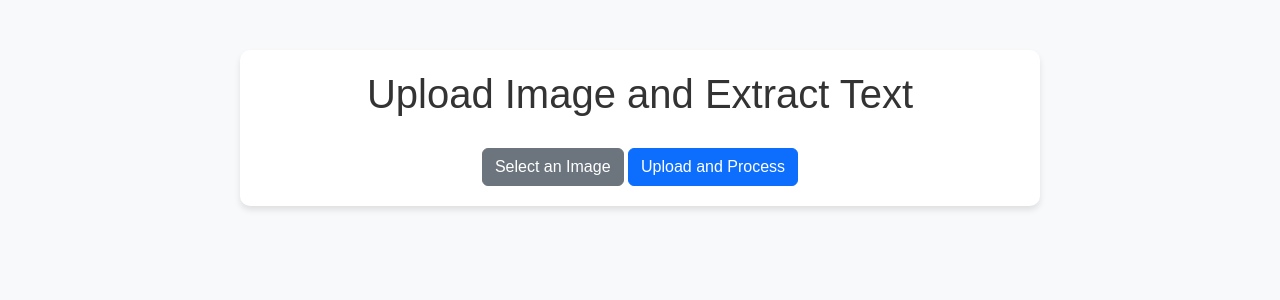
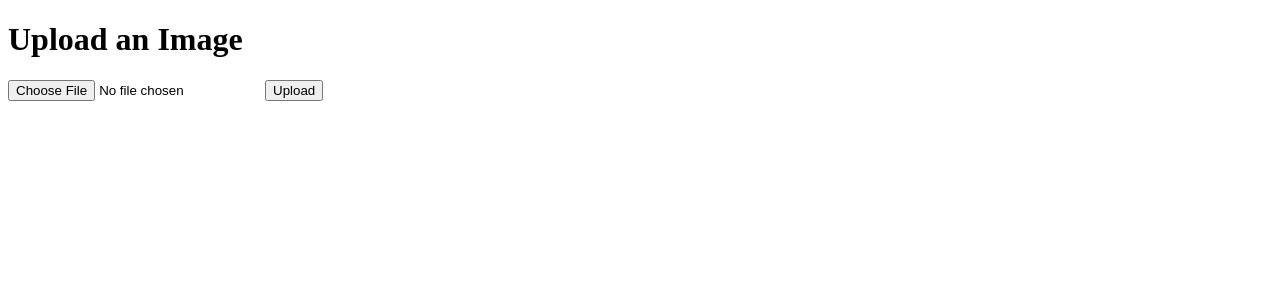
Before and after one commit to mohamadhassoun1/image-to-excel, a Flask app: page / in a window 1280 px wide. Shown: the top 300 px of the page. Run offline with Flask 3, Linux system fonts and the light colour scheme.

Commit message:
Initial commit

```diff
--- a/templates/index.html
+++ b/templates/index.html
@@ -1,83 +1,13 @@
 <!DOCTYPE html>
-<html lang="en">
+<html>
 <head>
-    <meta charset="UTF-8">
-    <meta name="viewport" content="width=device-width, initial-scale=1.0">
-    <title>Image to Excel Dashboard</title>
-    <!-- Bootstrap CSS -->
-    <link href="https://cdn.jsdelivr.net/npm/bootstrap@5.3.2/dist/css/bootstrap.min.css" rel="stylesheet">
-    <!-- Custom CSS -->
-    <style>
-        body {
-            font-family: Arial, sans-serif;
-            background-color: #f8f9fa;
-        }
-        .dashboard-container {
-            max-width: 800px;
-            margin: 50px auto;
-            padding: 20px;
-            background: #ffffff;
-            border-radius: 10px;
-            box-shadow: 0 4px 6px rgba(0, 0, 0, 0.1);
-        }
-        h1 {
-            text-align: center;
-            color: #333333;
-            margin-bottom: 30px;
-        }
-        form {
-            text-align: center;
-        }
-        input[type="file"] {
-            margin-bottom: 20px;
-        }
-        button {
-            padding: 10px 20px;
-            background-color: #0d6efd;
-            color: white;
-            border: none;
-            border-radius: 5px;
-            cursor: pointer;
-        }
-        button:hover {
-            background-color: #0b5ed7;
-        }
-        .result-section {
-            margin-top: 30px;
-            text-align: center;
-        }
-        .result-section a {
-            display: inline-block;
-            margin-top: 10px;
-            padding: 10px 20px;
-            background-color: #28a745;
-            color: white;
-            text-decoration: none;
-            border-radius: 5px;
-        }
-        .result-section a:hover {
-            background-color: #218838;
-        }
-    </style>
+    <title>Image to Text</title>
 </head>
 <body>
-    <div class="dashboard-container">
-        <h1>Upload Image and Extract Text</h1>
-        <form method="POST" enctype="multipart/form-data">
-            <label for="file" class="btn btn-secondary">Select an Image</label>
-            <input type="file" id="file" name="file" accept="image/*" required style="display: none;">
-            <button type="submit" class="btn btn-primary">Upload and Process</button>
-        </form>
-
-        {% if result %}
-        <div class="result-section">
-            <p>Text extracted successfully!</p>
-            <a href="{{ result }}" class="btn btn-success">Download Excel File</a>
-        </div>
-        {% endif %}
-    </div>
-
-    <!-- Bootstrap JS (Optional) -->
-    <script src="https://cdn.jsdelivr.net/npm/bootstrap@5.3.2/dist/js/bootstrap.bundle.min.js"></script>
+    <h1>Upload an Image</h1>
+    <form action="/upload" method="post" enctype="multipart/form-data">
+        <input type="file" name="file" accept="image/*" required>
+        <button type="submit">Upload</button>
+    </form>
 </body>
 </html>
```
Also changed, not shown: templates/result.html (added, +11 -0 lines), test_tesseract.py (added, +18 -0 lines), example.jpg (added), uploads/Screenshot 2025-02-07 202513.png (added), uploads/Screenshot 2025-02-07 210729.png (added), 6 other files.
